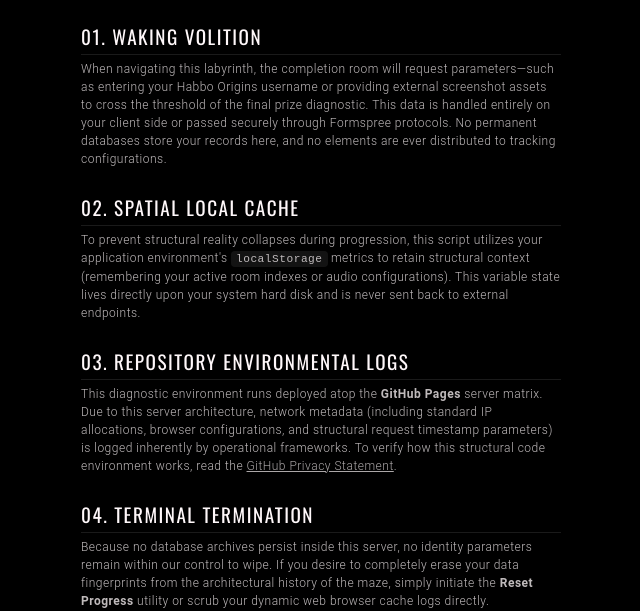
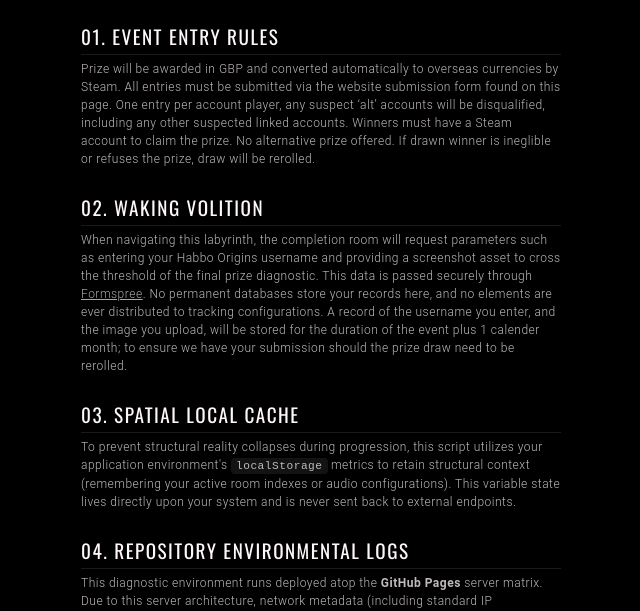
Before and after one commit to ChrisYepYep/LiminalLabyrinth, a plain HTML site: page privacy.html in a window 1280 px wide. Shown: the part 184-795 px from the top of the page, without its empty margins (319-959 px from the left). Drawn offline with nearby package versions, Linux system fonts and the light colour scheme.

Commit message:
Revise privacy policy sections and content

```diff
--- a/privacy.html
+++ b/privacy.html
@@ -211,7 +211,6 @@
 <div class="container">
     <div class="privacy-layout">
 
-        <!-- Theme Frame Hierarchy Matching Website System -->
         <div class="room-image-frame">
             <div class="room-header-group">
                 <h2>Liminal Labyrinth</h2>
@@ -219,31 +218,36 @@
             </div>
         </div>
 
-        <!-- System Privacy Disclosures -->
         <div class="policy-content-wrapper">
             <p class="policy-text" style="text-align: center; font-style: italic; opacity: 0.5; margin-bottom: 0px;">
                 Last calibrated: July 2026
             </p>
 
-            <div class="policy-section-title">01. Waking Volition</div>
+            <div class="policy-section-title">01. Event Entry Rules</div>
             <p class="policy-text">
-                When navigating this labyrinth, the completion room will request parameters—such as entering your Habbo Origins username or providing external screenshot assets to cross the threshold of the final prize diagnostic. This data is handled entirely on your client side or passed securely through Formspree protocols. No permanent databases store your records here, and no elements are ever distributed to tracking configurations.
+                Prize will be awarded in GBP and converted automatically to overseas currencies by Steam. All entries must be submitted via the website submission form found on this page. One entry per account player, any suspect ‘alt’ accounts will be disqualified, including any other suspected linked accounts. Winners must have a Steam account to claim the prize. No alternative prize offered. If drawn winner is ineglible or refuses the prize, draw will be rerolled.
             </p>
 
-            <div class="policy-section-title">02. Spatial Local Cache</div>
+            <div class="policy-section-title">02. Waking Volition</div>
             <p class="policy-text">
-                To prevent structural reality collapses during progression, this script utilizes your application environment's <code>localStorage</code> metrics to retain structural context (remembering your active room indexes or audio configurations). This variable state lives directly upon your system hard disk and is never sent back to external endpoints.
+                When navigating this labyrinth, the completion room will request parameters such as entering your Habbo Origins username and providing a screenshot asset to cross the threshold of the final prize diagnostic. This data is passed securely through <a href="https://formspree.io/legal/privacy-policy" target="_blank" rel="noopener noreferrer">Formspree</a>. No permanent databases store your records here, and no elements are ever distributed to tracking configurations. A record of the username you enter, and the image you upload, will be stored for the duration of the event plus 1 calender month; to ensure we have your submission should the prize draw need to be rerolled.
             </p>
 
-            <div class="policy-section-title">03. Repository Environmental Logs</div>
+            <div class="policy-section-title">03. Spatial Local Cache</div>
+            <p class="policy-text">
+                To prevent structural reality collapses during progression, this script utilizes your application environment's <code>localStorage</code> metrics to retain structural context (remembering your active room indexes or audio configurations). This variable state lives directly upon your system and is never sent back to external endpoints.
+            </p>
+
+            <div class="policy-section-title">04. Repository Environmental Logs</div>
             <p class="policy-text">
                 This diagnostic environment runs deployed atop the <strong>GitHub Pages</strong> server matrix. Due to this server architecture, network metadata (including standard IP allocations, browser configurations, and structural request timestamp parameters) is logged inherently by operational frameworks. To verify how this structural code environment works, read the <a href="https://docs.github.com/en/site-policy/privacy-policies/github-privacy-statement" target="_blank" rel="noopener noreferrer">GitHub Privacy Statement</a>.
             </p>
 
-            <div class="policy-section-title">04. Terminal Termination</div>
+            <div class="policy-section-title">05. Terminal Termination</div>
             <p class="policy-text">
-                Because no database archives persist inside this server, no identity parameters remain within our control to wipe. If you desire to completely erase your data fingerprints from the architectural history of the maze, simply initiate the <strong>Reset Progress</strong> utility or scrub your dynamic web browser cache logs directly.
+                If you desire to completely erase your data fingerprints from the architectural history of the maze, simply initiate the <strong>Reset Progress</strong> utility or scrub your web browser cache logs directly.
             </p>
+
         </div>
         <div class="button-group">
             <button onclick="window.open('', '_self'); window.close();" class="nav-btn">Return</button>
```
